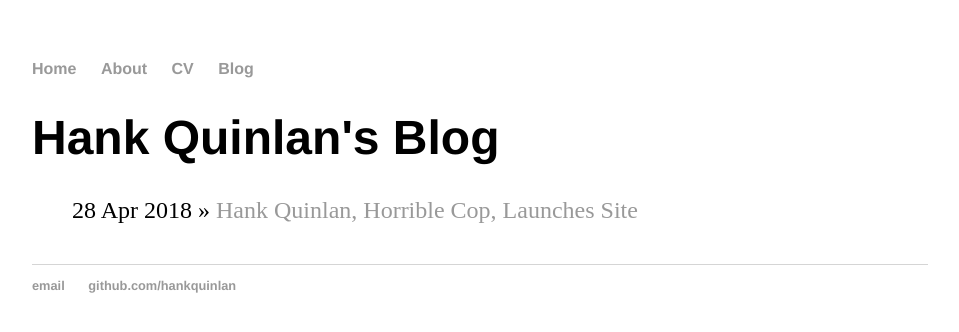
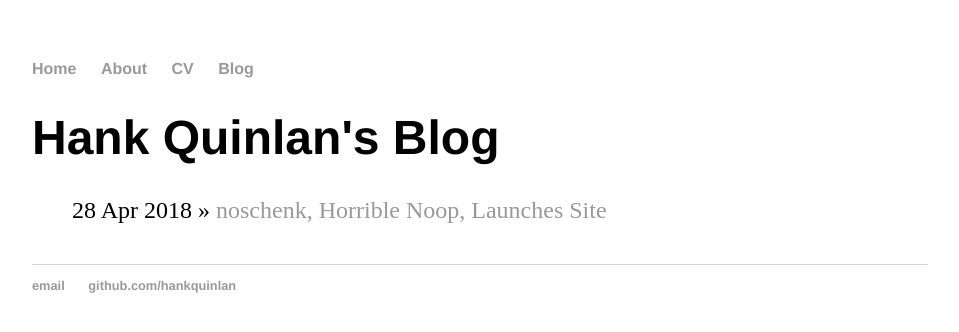
Before and after one commit to noschenk/noschenk.github.io, a Jekyll site: the page built from blog/index.html, in a window 1280 px wide. Shown: the top 332 px of the page, without its empty margins (160-1119 px from the left). Built offline with Jekyll 4.4.1, drawn with Linux system fonts in a browser that asks for light colours.

Commit message:
Update 2018-04-28-hank-quinlan-site-launched.md

```diff
--- a/_posts/2018-04-28-hank-quinlan-site-launched.md
+++ b/_posts/2018-04-28-hank-quinlan-site-launched.md
@@ -1,6 +1,6 @@
 ---
 layout: post
-title: "Hank Quinlan, Horrible Cop, Launches Site"
+title: "noschenk, Horrible Noop, Launches Site"
 date: 2018-04-28
 ---
 
```
